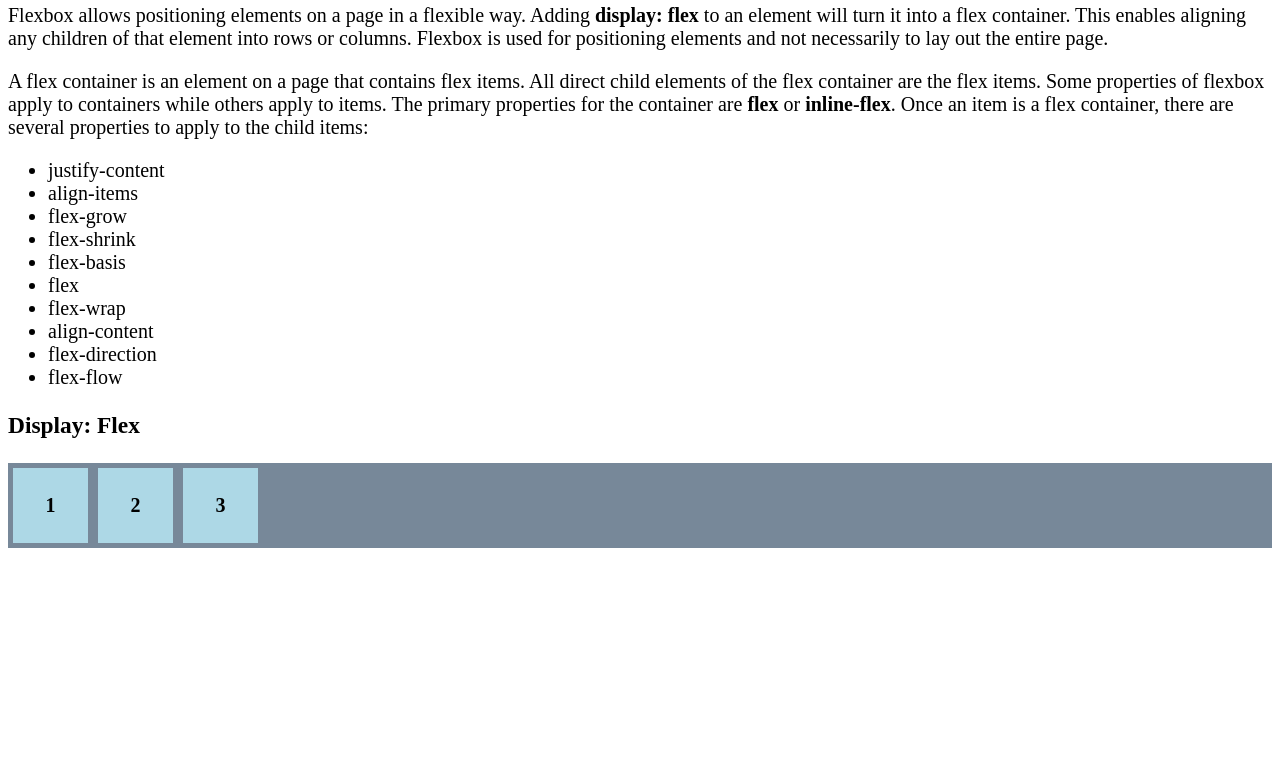
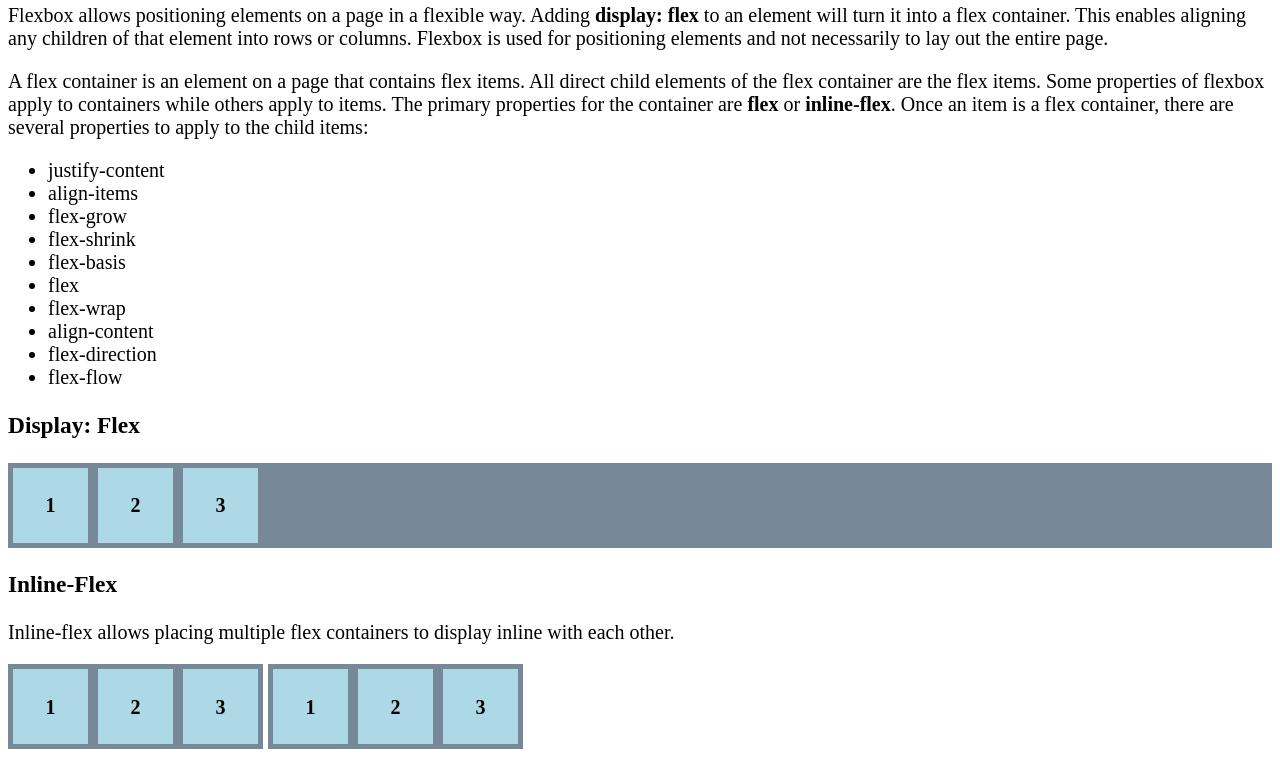
Before and after one commit to JeffBrownTech/Coding-Examples, a plain HTML site: page FlexBox/index.html in a window 1280 px wide. Shown: the part 80-837 px from the top of the page. Before the commit the page ends 800 px from the top, so only its background shows below. Drawn offline with Linux system fonts and the light colour scheme.

Commit message:
Added inline flex example

```diff
--- a/FlexBox/index.html
+++ b/FlexBox/index.html
@@ -46,5 +46,34 @@
             <h4>3</h4>
         </div>
     </div>
+
+    <h3>Inline-Flex</h3>
+    <p>
+        Inline-flex allows placing multiple flex containers to display inline with each other.
+    </p>
+    <div>
+        <div class="inlineflex-container">
+            <div class="box">
+                <h4>1</h4>
+            </div>
+            <div class="box">
+                <h4>2</h4>
+            </div>
+            <div class="box">
+                <h4>3</h4>
+            </div>
+        </div>
+        <div class="inlineflex-container">
+            <div class="box">
+                <h4>1</h4>
+            </div>
+            <div class="box">
+                <h4>2</h4>
+            </div>
+            <div class="box">
+                <h4>3</h4>
+            </div>
+        </div>
+    </div>
 </body>
 </html>
--- a/FlexBox/style.css
+++ b/FlexBox/style.css
@@ -10,6 +10,10 @@ body {
     display: flex;
 }
 
+.inlineflex-container {
+    display: inline-flex;
+}
+
 .box {
     width: 75px;
     height: 75px;
```
